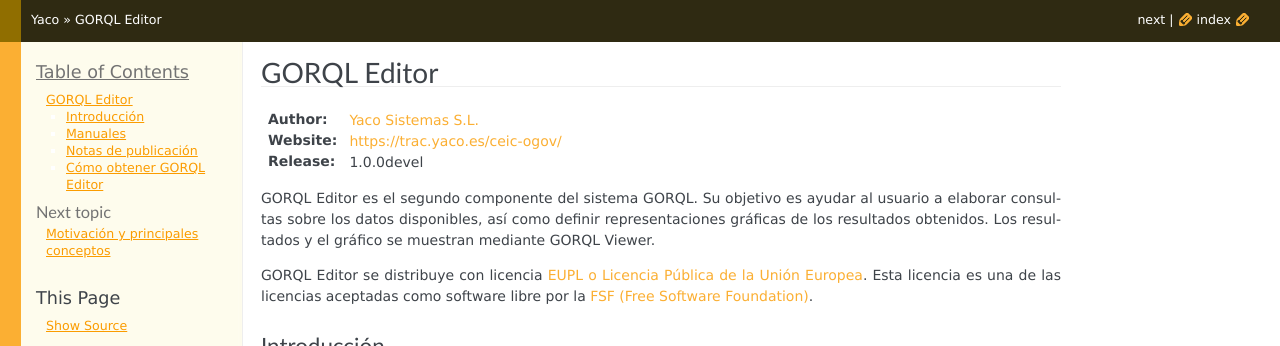
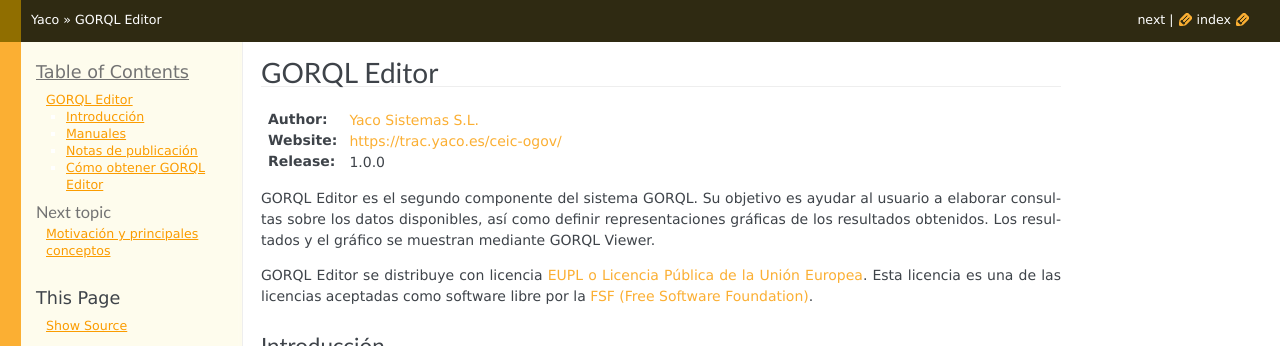
Before and after one commit to Yaco-Sistemas/gorql-editor, a Sphinx documentation site: the page built from docs/source/index.rst, in a window 1280 px wide. Shown: the top 346 px of the page. Built offline with Sphinx 7.4.7, drawn with Linux system fonts in a browser that asks for light colours.

Commit message:
Número de versión para la release 1.0.0
no-pep8

```diff
--- /dev/null
+++ b/CHANGES.rst
@@ -0,0 +1,6 @@
+Changes
+=======
+
+1.0.0 (2012-06-01)
+------------------
+- Initial version
--- a/docs/source/conf.py
+++ b/docs/source/conf.py
@@ -50,7 +50,7 @@
 # The short X.Y version.
 version = '1.0'
 # The full version, including alpha/beta/rc tags.
-release = '1.0.0devel'
+release = '1.0.0'
 
 # The language for content autogenerated by Sphinx. Refer to documentation
 # for a list of supported languages.
--- a/package.json
+++ b/package.json
@@ -1,6 +1,6 @@
 {
     "name": "gorql-editor",
-    "version": "1.0.0devel",
+    "version": "1.0.0",
     "private": true,
     "dependencies": {
         "express": "2.5.4",
```
Also changed, not shown: 1 other file.
